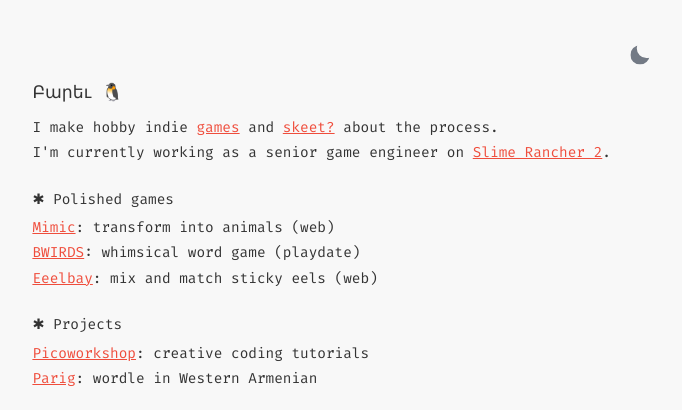
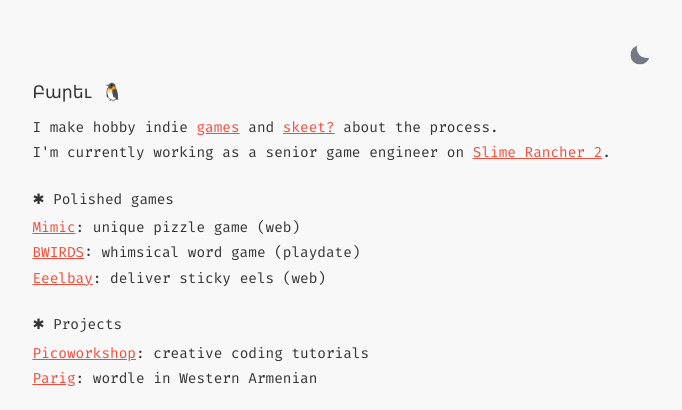
Before and after one commit to sourencho/sourencho.github.io, a Jekyll site: the page built from index.html, in a window 1280 px wide. Shown: the top 410 px of the page, without its empty margins (298-980 px from the left). Built offline with Jekyll 4.4.1, drawn with Linux system fonts in a browser that asks for light colours.

Commit message:
Update index.html

```diff
--- a/index.html
+++ b/index.html
@@ -19,11 +19,11 @@
 
 <subsection>
     <p>✱ Polished games</p>
-    <a href="https://sourencho.itch.io/mimic">Mimic</a>: transform into animals (web)
+    <a href="https://sourencho.itch.io/mimic">Mimic</a>: unique pizzle game (web)
     <br>
     <a href="https://play.date/games/bwirds/">BWIRDS</a>: whimsical word game (playdate)
     <br>
-    <a href="https://sourencho.itch.io/eelbay">Eeelbay</a>: mix and match sticky eels (web)
+    <a href="https://sourencho.itch.io/eelbay">Eeelbay</a>: deliver sticky eels (web)
 </subsection>
 
 <subsection>
```
